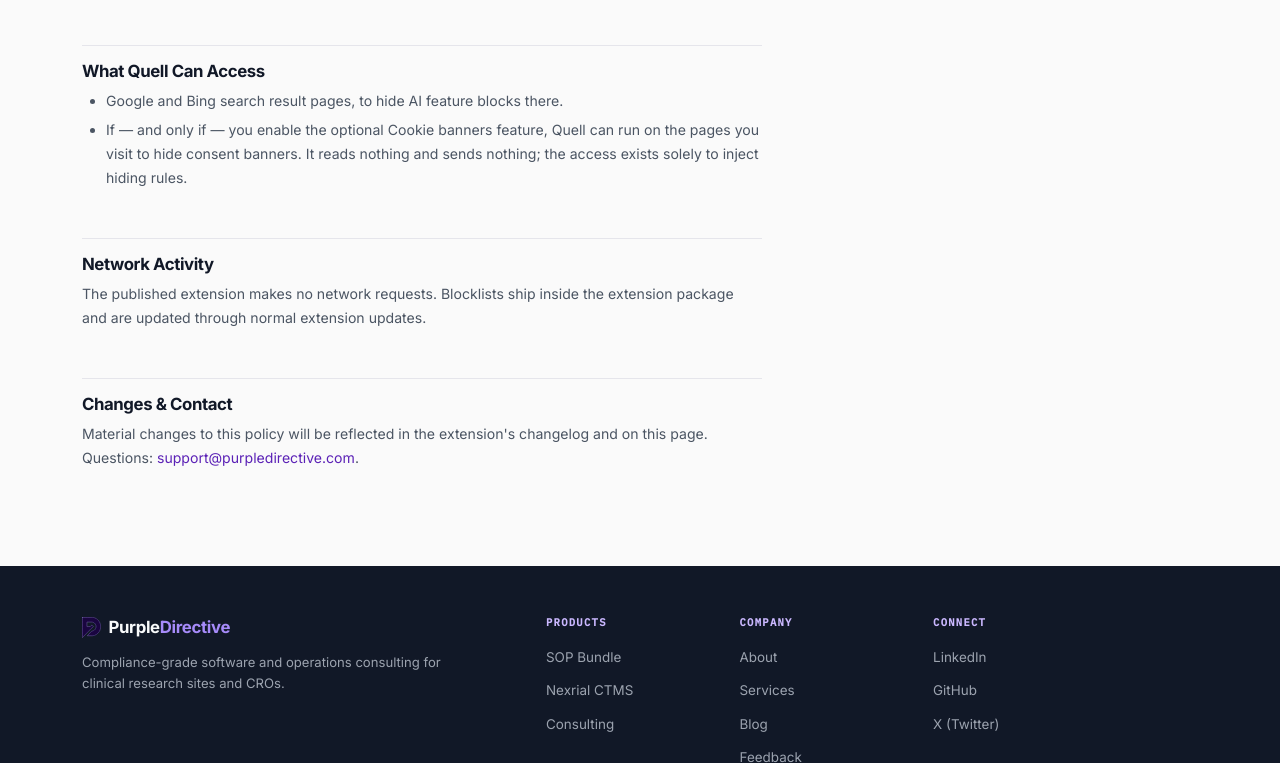
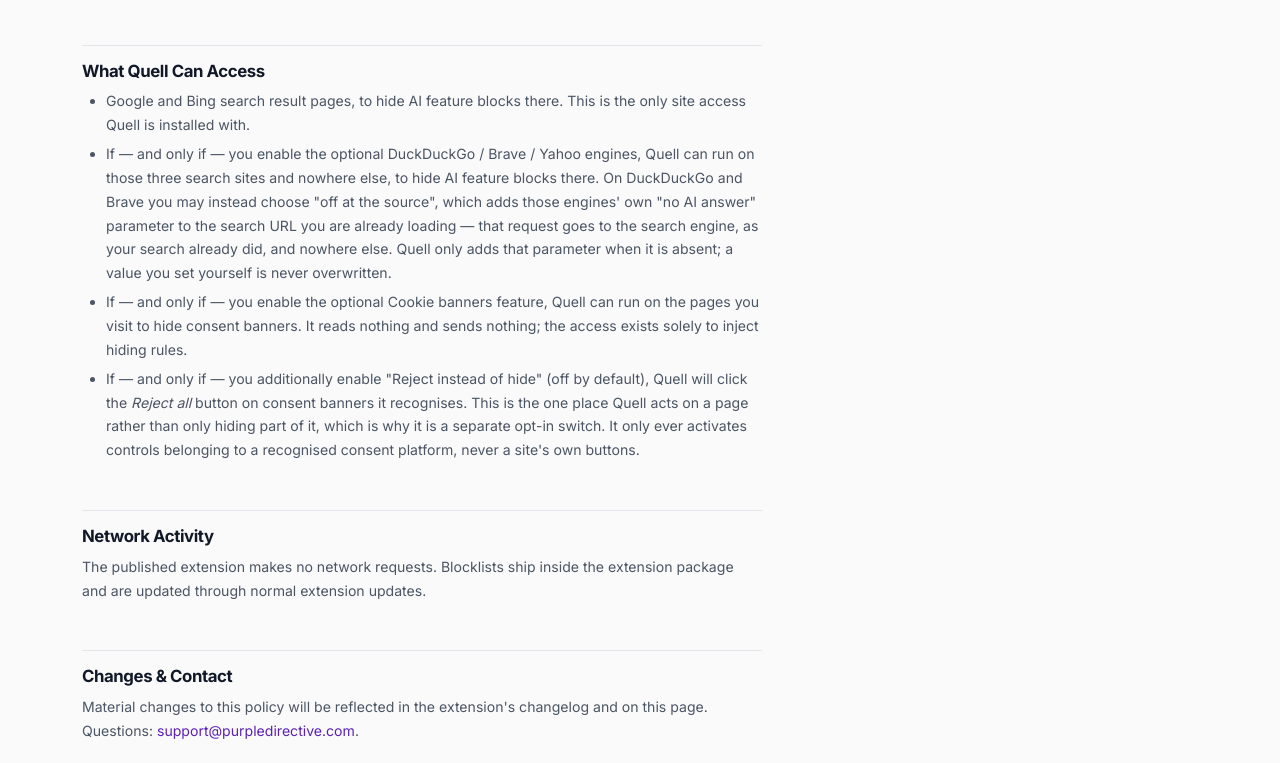
Before and after one commit to PurpleDirective/purple-directive-site, an Astro site: page /quell/privacy in a window 1280 px wide. Shown: the part 611-1374 px from the top of the page. Built offline with nearby package versions, Linux system fonts and the light colour scheme; Astro itself is replaced by a stand-in of ours.

Commit message:
quell privacy: match 0.5.0 — the three optional engines and the reject-all switch (#41)
The hosted policy still described July's Google-and-Bing-only extension while
0.5.0 adds optional DuckDuckGo/Brave/Yahoo access and an opt-in reject click.
Text mirrors products/Quell/store/privacy-policy.md (PurpleSpace).

```diff
--- a/src/pages/quell/privacy.astro
+++ b/src/pages/quell/privacy.astro
@@ -8,7 +8,7 @@ import '../../styles/pages.css';
     <div class="container">
     <div class="legal-page">
     <h1>Quell Privacy Policy</h1>
-    <p class="legal-updated">Effective date: July 6, 2026 · Last updated: July 14, 2026</p>
+    <p class="legal-updated">Effective date: September 10, 2026 · Last updated: September 24, 2026</p>
 
     <p>
       Quell is a browser extension by Purple Directive that hides unwanted content
@@ -32,11 +32,31 @@ import '../../styles/pages.css';
 
     <h2>What Quell Can Access</h2>
     <ul>
-      <li>Google and Bing search result pages, to hide AI feature blocks there.</li>
+      <li>
+        Google and Bing search result pages, to hide AI feature blocks there. This is
+        the only site access Quell is installed with.
+      </li>
+      <li>
+        If — and only if — you enable the optional DuckDuckGo / Brave / Yahoo engines,
+        Quell can run on those three search sites and nowhere else, to hide AI feature
+        blocks there. On DuckDuckGo and Brave you may instead choose "off at the
+        source", which adds those engines' own "no AI answer" parameter to the search
+        URL you are already loading — that request goes to the search engine, as your
+        search already did, and nowhere else. Quell only adds that parameter when it is
+        absent; a value you set yourself is never overwritten.
+      </li>
       <li>
         If — and only if — you enable the optional Cookie banners feature, Quell can
         run on the pages you visit to hide consent banners. It reads nothing and
         sends nothing; the access exists solely to inject hiding rules.
+      </li>
+      <li>
+        If — and only if — you additionally enable "Reject instead of hide" (off by
+        default), Quell will click the <em>Reject all</em> button on consent banners it
+        recognises. This is the one place Quell acts on a page rather than only
+        hiding part of it, which is why it is a separate opt-in switch. It only ever
+        activates controls belonging to a recognised consent platform, never a
+        site's own buttons.
       </li>
     </ul>
 
```
